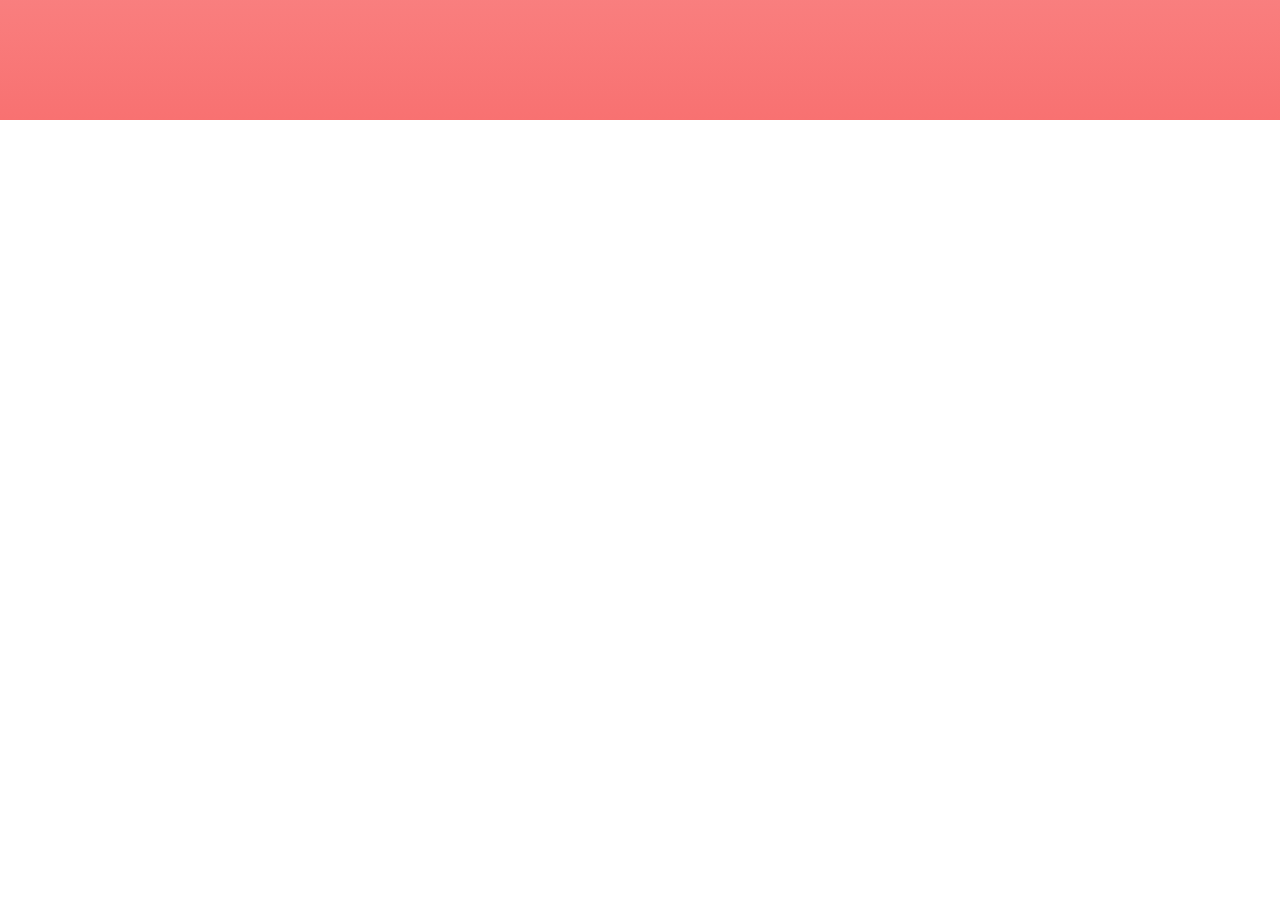
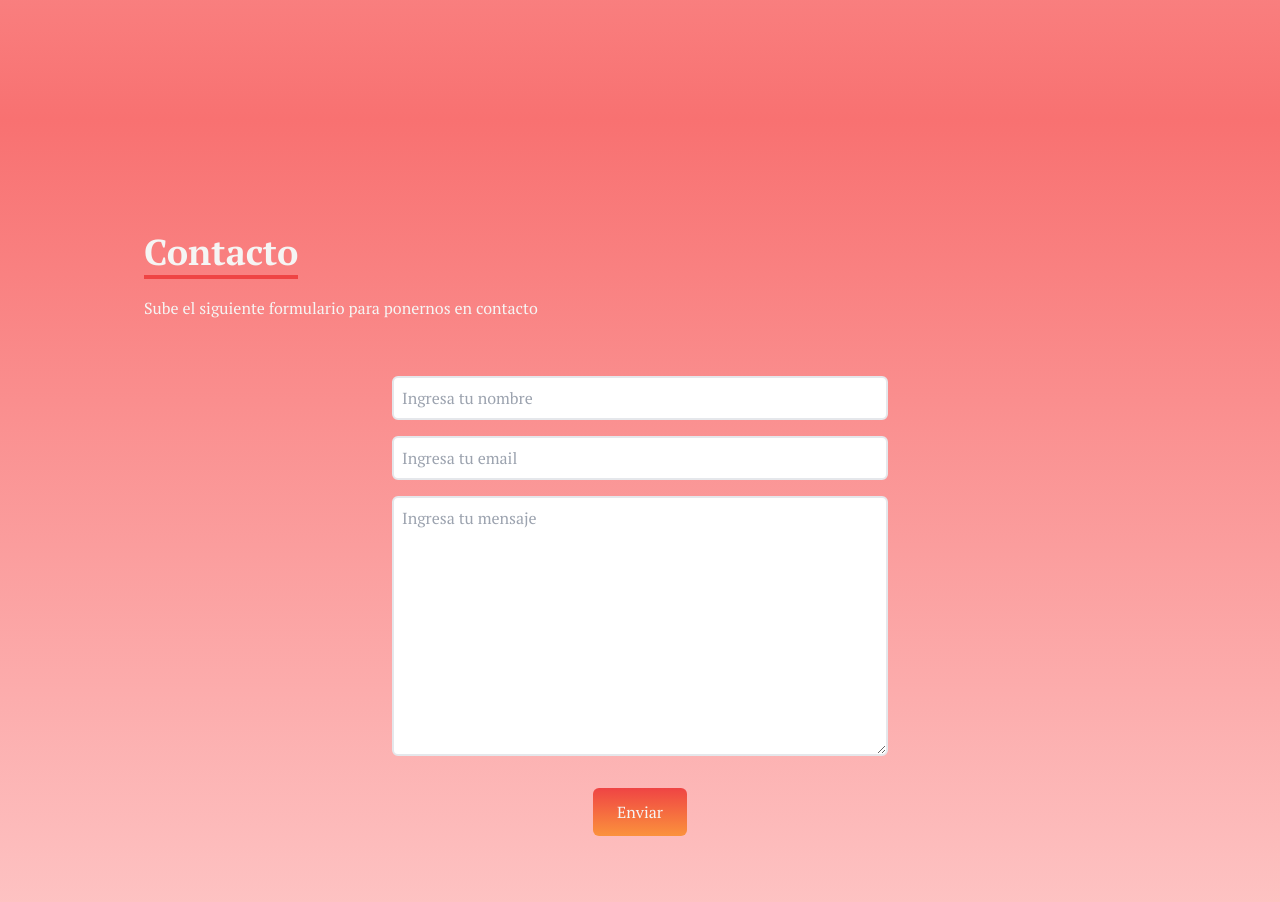
Before and after one commit to Riche2000/BORDADOS-WEB, a React (Create React App) app: page / in a window 1280 px wide. Shown: the part 1480-2382 px from the top of the page. Before the commit the page ends 1600 px from the top, so only its background shows below. Built offline with nearby package versions, Linux system fonts and the light colour scheme.

Commit message:
Contacto

```diff
--- a/src/App.js
+++ b/src/App.js
@@ -1,3 +1,4 @@
+import Contacto from "./components/Contacto";
 import Inicio from "./components/Inicio";
 import NavBar from "./components/NavBar";
 import Trabajos from "./components/Trabajos";
@@ -9,6 +10,7 @@ function App() {
       <NavBar />
       <Inicio />
       <Trabajos />
+      <Contacto />
     </div>
   );
 }
--- a/src/components/Contacto.jsx
+++ b/src/components/Contacto.jsx
@@ -0,0 +1,24 @@
+import React from "react";
+
+const Contacto = () => {
+  return (
+    <div name="contact" className="w-full h-full pt-24 pb-24 bg-gradient-to-b from-red-400 via-red to-red-200 text-stone-100">
+      <div className="flex flex-col my-auto p-4 justify-center max-w-screen-lg mx-auto h-full">
+        <div className="pb-8">
+          <p className="text-4xl font-bold inline border-b-4 border-red-500">Contacto</p>
+          <p className="py-6">Sube el siguiente formulario para ponernos en contacto</p>
+        </div>
+        <div className=" flex justify-center items-center">
+          <form action="https://getform.io/f/a3450f22-4256-4399-a9cf-f73f949092ec" method="POST" className=" flex flex-col w-full md:w-1/2">
+            <input type="text" name="name" placeholder="Ingresa tu nombre" className="p-2 border-2 rounded-md text-black focus:outline-none"/>
+            <input type="text" name="email" placeholder="Ingresa tu email" className="my-4 p-2 border-2 rounded-md text-black focus:outline-none"/>
+            <textarea name="message" placeholder="Ingresa tu mensaje" rows="10" className="p-2 border-2 rounded-md text-black focus:outline-none"></textarea>
+            <button className="text-stone-100 bg-gradient-to-b from-red-500 to-orange-400 px-6 py-3 my-8 mx-auto flex items-center rounded-md hover:scale-110 duration-300">Enviar</button>
+          </form>
+        </div>
+      </div>
+    </div>
+  );
+};
+
+export default Contacto
```
